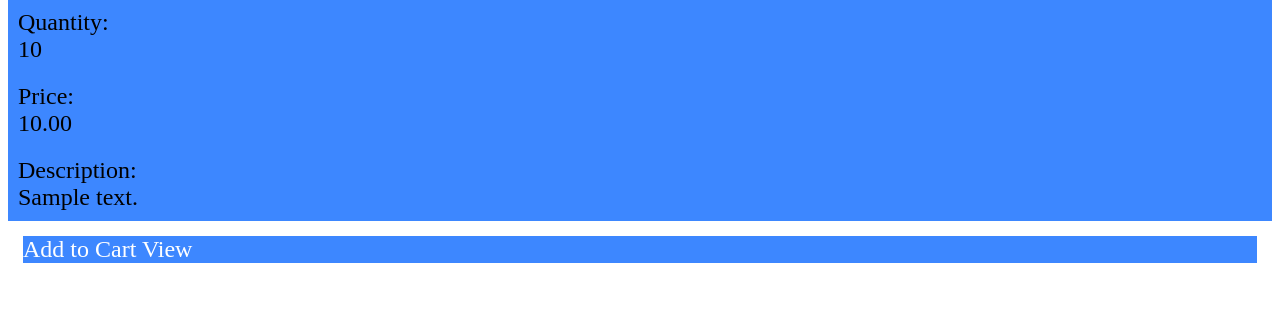
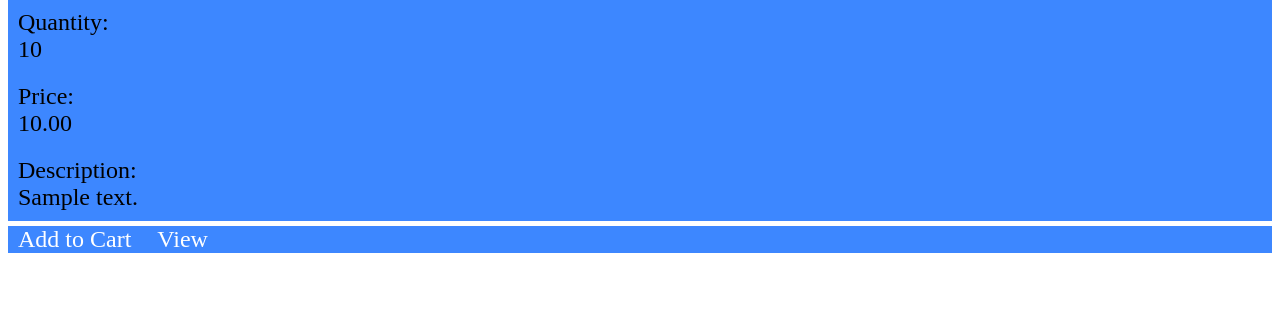
Before and after one commit to MDMoromi/IT202007, a PHP site: page /shop.php in a window 1280 px wide. Shown: the part 166-477 px from the top of the page. Run offline with PHP 8.4, Linux system fonts and the light colour scheme; the visitor is signed in with stand-in values (Sample User, id 1); tables that the repository leaves empty hold one stand-in row (values such as "Sample post"); data that the repository does not hold is empty.

Commit message:
little tweaks thhREEEEEEEEEEE

```diff
--- a/public_html/static/css/styles.css
+++ b/public_html/static/css/styles.css
@@ -81,16 +81,19 @@ input:nth-of-type(5) {
 
 .add-view-div{
 	background-color:#3d87ff;
-	margin:15px;
+	margin-top:5px;
+	margin-bottom:5px;
 }
 
 .add-view-div a{
 	text-decoration: none;
-	color:#ffffff
+	color:#ffffff;
+	padding:10px;
 }
 
 .add-view-div a:hover{
 	background-color: #99c0ff;
 	text-decoration: none;
-	color:#ffffff
+	color:#ffffff;
+	padding:10px;
 }
```
